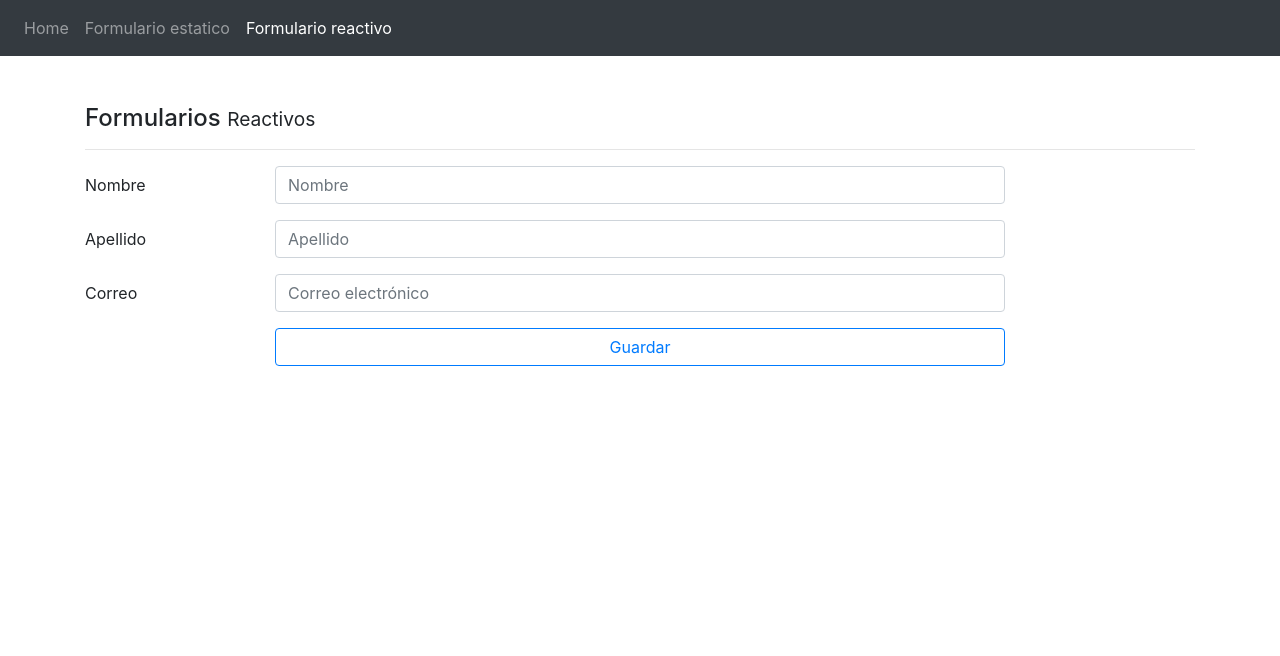
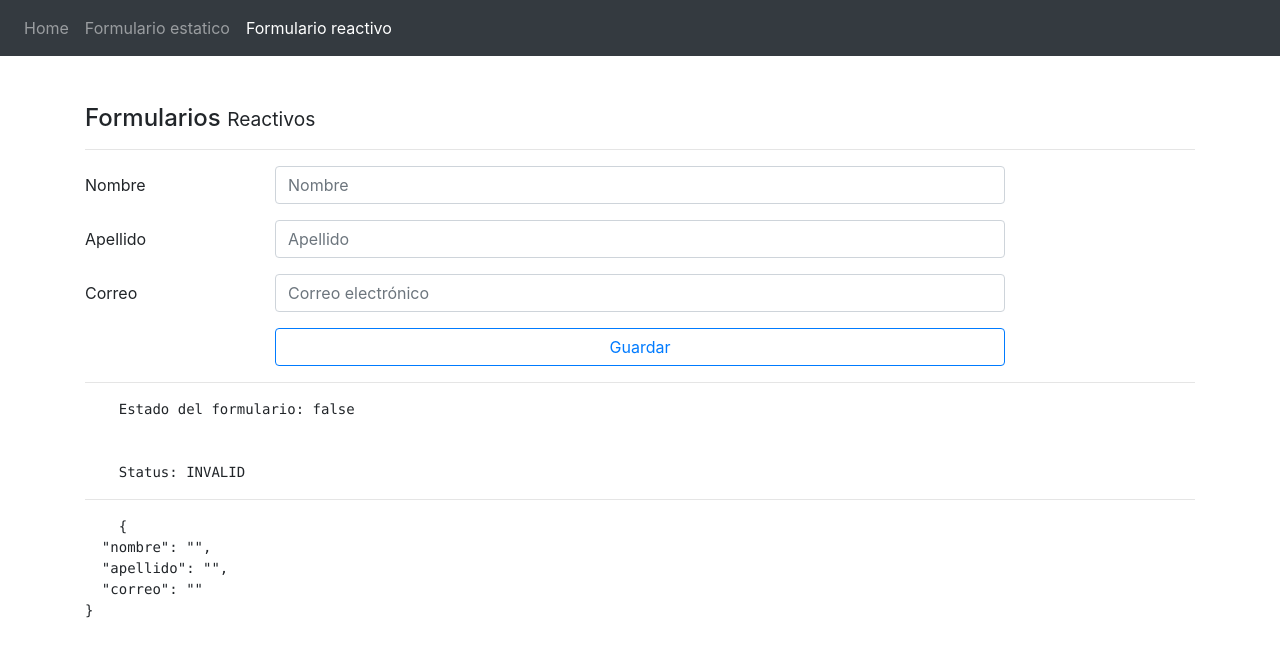
Before and after one commit to Yac-Mc/Formualrios, an Angular app in the folder formualrios/: page /reactive in a window 1280 px wide. Shown: the top 656 px of the page. Built offline with nearby package versions, Linux system fonts and the light colour scheme.

Commit message:
Se agrega ReactiveFormsModule al app.module.ts y se agregan validaciones en el componente del formulario reactivo

```diff
--- a/formualrios/src/app/app.module.ts
+++ b/formualrios/src/app/app.module.ts
@@ -1,6 +1,6 @@
 import { BrowserModule } from '@angular/platform-browser';
 import { NgModule } from '@angular/core';
-import { FormsModule } from '@angular/forms';
+import { FormsModule, ReactiveFormsModule } from '@angular/forms';
 import { HttpClientModule } from '@angular/common/http';
 
 import { AppRoutingModule } from './app-routing.module';
@@ -22,6 +22,7 @@ import { HomeComponent } from './components/home/home.component';
     BrowserModule,
     AppRoutingModule,
     FormsModule,
+    ReactiveFormsModule,
     HttpClientModule
   ],
   providers: [],
--- a/formualrios/src/app/components/pages/reactive/reactive.component.html
+++ b/formualrios/src/app/components/pages/reactive/reactive.component.html
@@ -1,18 +1,20 @@
 <h4>Formularios <small> Reactivos </small></h4>
 <hr>
-<form autocomplete="off">
+<form autocomplete="off" [formGroup]="form" (ngSubmit)="guardar()">
     <div>
         <div class="form-group row">
             <label class="col-2 col-form-label">Nombre</label>
             <div class="col-8">
-                <input class="form-control" type="text" placeholder="Nombre">
+                <input class="form-control" type="text" placeholder="Nombre" formControlName="nombre" [class.is-invalid]="getNoValido('nombre')">
+                <small class="text-danger" *ngIf="getNoValido('nombre')">Ingrese el nombre</small>
             </div>
         </div>
 
         <div class="form-group row">
             <label class="col-2 col-form-label">Apellido</label>
             <div class="col-8">
-                <input class="form-control" type="text" placeholder="Apellido">
+                <input class="form-control" type="text" placeholder="Apellido" formControlName="apellido" [class.is-invalid]="getNoValido('apellido')">
+                <small class="text-danger" *ngIf="getNoValido('apellido')">Ingrese el apellido</small>
             </div>
         </div>
     </div>
@@ -20,7 +22,8 @@
     <div class="form-group row">
         <label class="col-2 col-form-label">Correo</label>
         <div class="col-8">
-            <input class="form-control" type="email" placeholder="Correo electrónico">
+            <input class="form-control" type="email" placeholder="Correo electrónico" formControlName="correo" [class.is-invalid]="getNoValido('correo')">
+            <small class="text-danger" *ngIf="getNoValido('correo')">Ingrese correo valido</small>
         </div>
     </div>
 
@@ -30,5 +33,15 @@
             <button type="submit" class="btn btn-outline-primary btn-block">Guardar</button>
         </div>
     </div>
+</form>
 
-</form>
+<hr>
+<pre>
+    Estado del formulario: {{form.valid}}
+    <br>
+    Status: {{form.status}}
+</pre>
+<hr>
+<pre>
+    {{ form.value | json }}
+</pre>
--- a/formualrios/src/app/components/pages/reactive/reactive.component.ts
+++ b/formualrios/src/app/components/pages/reactive/reactive.component.ts
@@ -1,4 +1,5 @@
 import { Component, OnInit } from '@angular/core';
+import { FormGroup, FormBuilder, Validators } from '@angular/forms';
 
 @Component({
   selector: 'app-reactive',
@@ -7,9 +8,34 @@ import { Component, OnInit } from '@angular/core';
 })
 export class ReactiveComponent implements OnInit {
 
-  constructor() { }
+  form: FormGroup;
+
+  constructor( private formBuilder: FormBuilder) {
+    this.crearFormulario();
+  }
 
   ngOnInit(): void {
   }
 
+  getNoValido(input: string) {
+    return this.form.get(input).invalid && this.form.get(input).touched;
+  }
+
+  crearFormulario(){
+    this.form = this.formBuilder.group({
+      nombre: ['', [Validators.required, Validators.minLength(3)]],
+      apellido: ['', [Validators.required, Validators.minLength(5)]],
+      correo: ['', [Validators.required, Validators.pattern('^[\\w-\\.]+@([\\w-]+\\.)+[\\w-]{2,4}$')]]
+    });
+  }
+
+  guardar(){
+    console.log(this.form);
+    if ( this.form.invalid ){
+      return Object.values( this.form.controls ).forEach(control => {
+        control.markAllAsTouched();
+      });
+    }
+  }
+
 }
```
